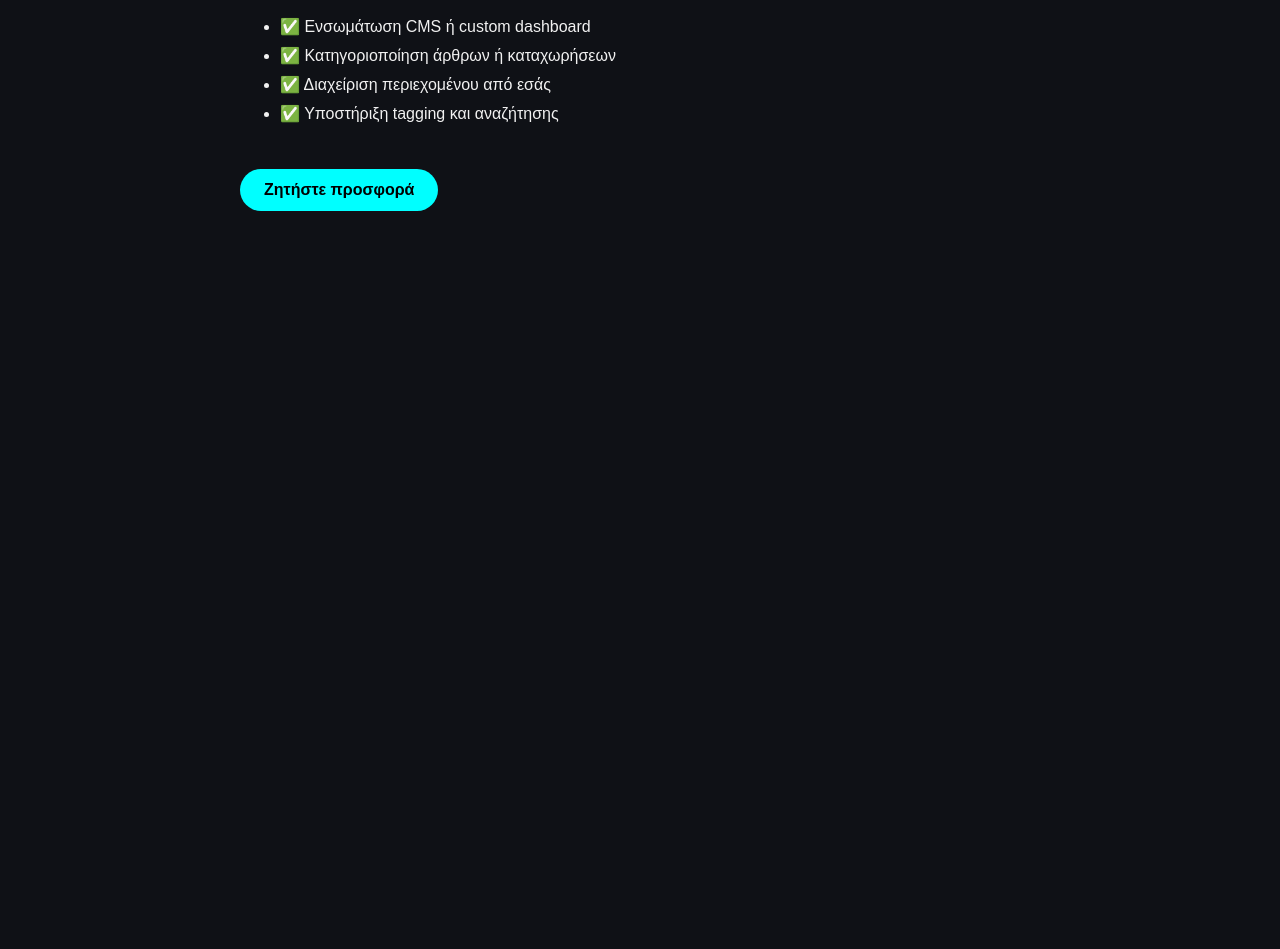
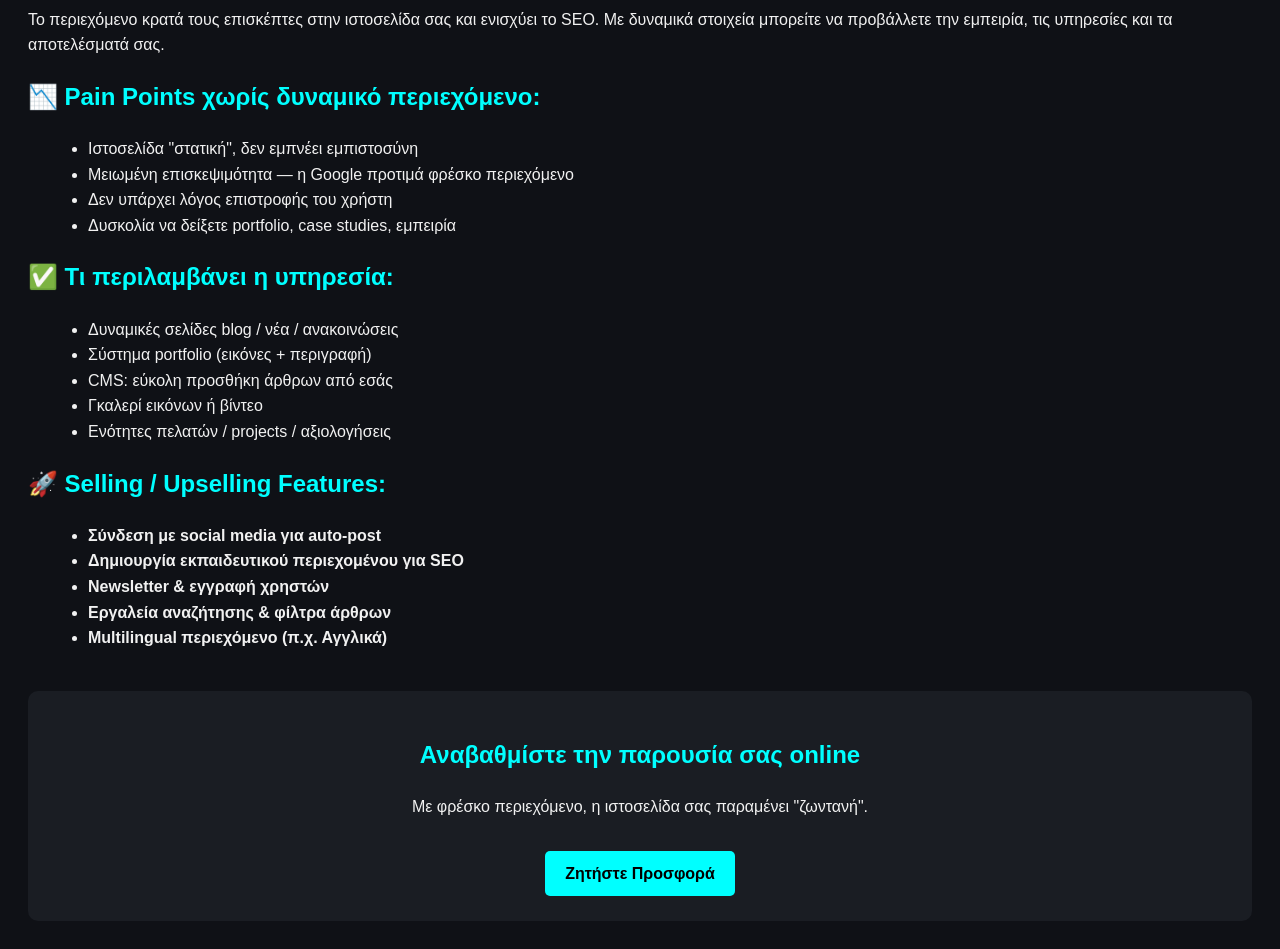
Before and after one commit to FlyingYogurt/-, a plain HTML site: page dynamic.html in a window 1280 px wide. Shown: the part 141-1090 px from the top of the page. Before the commit the page ends 800 px from the top, so only its background shows below. Drawn offline with Linux system fonts and the light colour scheme.

Commit message:
Update dynamic.html

```diff
--- a/dynamic.html
+++ b/dynamic.html
@@ -2,32 +2,83 @@
 <html lang="el">
 <head>
   <meta charset="UTF-8" />
-  <meta name="viewport" content="width=device-width, initial-scale=1.0" />
+  <meta name="viewport" content="width=device-width, initial-scale=1.0"/>
   <title>Δυναμικό Περιεχόμενο</title>
   <style>
-    body { background: #0f1116; color: #f1f1f1; font-family: Arial, sans-serif; padding: 40px; max-width: 800px; margin: auto; }
-    h1 { color: #0ff; }
-    ul { margin-top: 20px; }
-    li { margin-bottom: 10px; }
-    a.button {
+    body {
+      background: #0f1116;
+      color: #f1f1f1;
+      font-family: Arial, sans-serif;
+      padding: 20px;
+      line-height: 1.6;
+    }
+    a {
+      color: #0ff;
+      text-decoration: none;
+    }
+    h1, h2 {
+      color: #0ff;
+    }
+    ul {
+      margin-left: 20px;
+    }
+    .cta {
+      background: #1a1d23;
+      padding: 25px;
+      margin-top: 40px;
+      border-radius: 10px;
+      text-align: center;
+    }
+    .cta a {
       display: inline-block;
-      margin-top: 30px;
-      padding: 12px 24px;
+      margin-top: 15px;
       background: #0ff;
       color: #000;
-      text-decoration: none;
-      border-radius: 25px;
+      padding: 10px 20px;
+      border-radius: 5px;
       font-weight: bold;
     }
-    a.button:hover { background: #00cccc; }
   </style>
 </head>
 <body>
-  <h1>Δυναμικό Περιεχόμενο</h1>
-  <p>Αναπτύσσουμε δυναμικές ιστοσελίδες με blog, νέα, portfolios και πίνακες ελέγχου περιεχομένου.</p>
-  <ul>
-    <li>✅ Ενσωμάτωση CMS ή custom dashboard</li><li>✅ Κατηγοριοποίηση άρθρων ή καταχωρήσεων</li><li>✅ Διαχείριση περιεχομένου από εσάς</li><li>✅ Υποστήριξη tagging και αναζήτησης</li>
-  </ul>
-  <a href="index.html#epikoinonia" class="button">Ζητήστε προσφορά</a>
+
+<a href="index.html">&larr; Επιστροφή στην αρχική</a>
+
+<h1>Δυναμικό Περιεχόμενο & Διαχείριση</h1>
+
+<p>Το περιεχόμενο κρατά τους επισκέπτες στην ιστοσελίδα σας και ενισχύει το SEO. Με δυναμικά στοιχεία μπορείτε να προβάλλετε την εμπειρία, τις υπηρεσίες και τα αποτελέσματά σας.</p>
+
+<h2>📉 Pain Points χωρίς δυναμικό περιεχόμενο:</h2>
+<ul>
+  <li>Ιστοσελίδα "στατική", δεν εμπνέει εμπιστοσύνη</li>
+  <li>Μειωμένη επισκεψιμότητα — η Google προτιμά φρέσκο περιεχόμενο</li>
+  <li>Δεν υπάρχει λόγος επιστροφής του χρήστη</li>
+  <li>Δυσκολία να δείξετε portfolio, case studies, εμπειρία</li>
+</ul>
+
+<h2>✅ Τι περιλαμβάνει η υπηρεσία:</h2>
+<ul>
+  <li>Δυναμικές σελίδες blog / νέα / ανακοινώσεις</li>
+  <li>Σύστημα portfolio (εικόνες + περιγραφή)</li>
+  <li>CMS: εύκολη προσθήκη άρθρων από εσάς</li>
+  <li>Γκαλερί εικόνων ή βίντεο</li>
+  <li>Ενότητες πελατών / projects / αξιολογήσεις</li>
+</ul>
+
+<h2>🚀 Selling / Upselling Features:</h2>
+<ul>
+  <li><strong>Σύνδεση με social media για auto-post</strong></li>
+  <li><strong>Δημιουργία εκπαιδευτικού περιεχομένου για SEO</strong></li>
+  <li><strong>Newsletter & εγγραφή χρηστών</strong></li>
+  <li><strong>Εργαλεία αναζήτησης & φίλτρα άρθρων</strong></li>
+  <li><strong>Multilingual περιεχόμενο (π.χ. Αγγλικά)</strong></li>
+</ul>
+
+<div class="cta">
+  <h2>Αναβαθμίστε την παρουσία σας online</h2>
+  <p>Με φρέσκο περιεχόμενο, η ιστοσελίδα σας παραμένει "ζωντανή".</p>
+  <a href="index.html#epikoinonia">Ζητήστε Προσφορά</a>
+</div>
+
 </body>
 </html>
```
